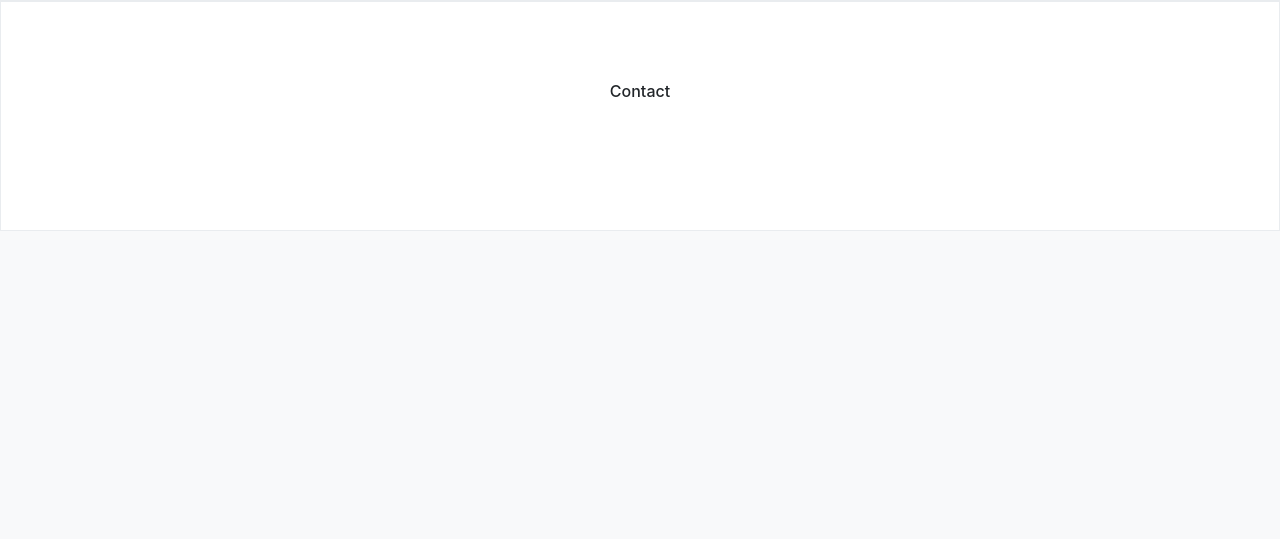
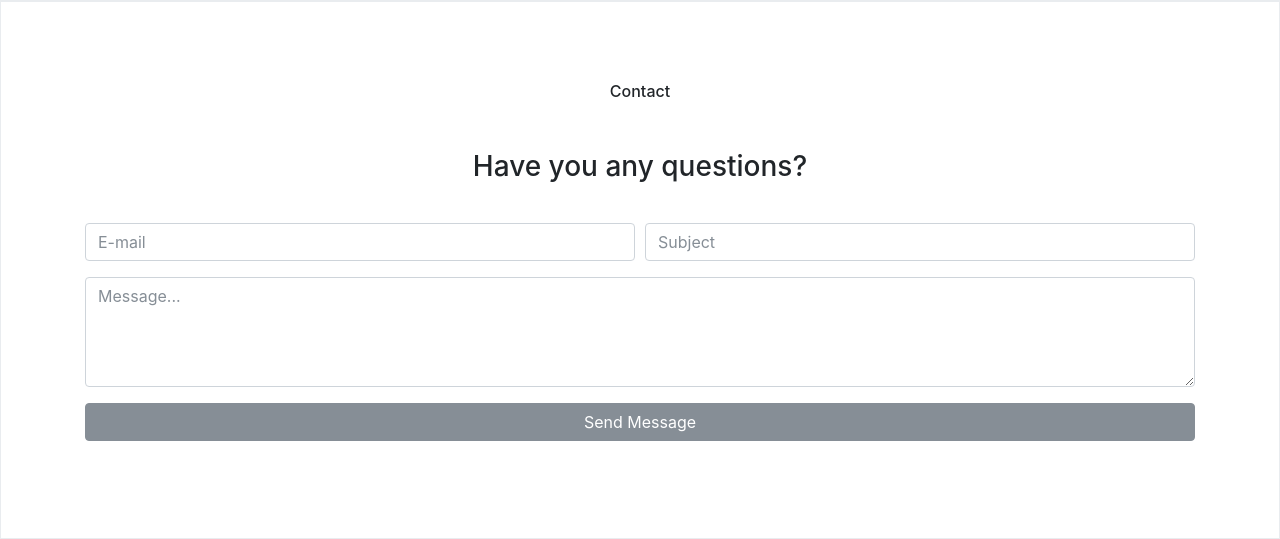
Before and after one commit to Mateusz-Slisz/abme, a Django app: page / in a window 1280 px wide. Shown: the part 1924-2463 px from the top of the page. Before the commit the page ends 2155 px from the top, so only its background shows below. Run offline with Django 3.2, Linux system fonts and the light colour scheme; some libraries are stand-ins or nearby versions.

Commit message:
Contact form

```diff
--- /dev/null
+++ b/main/forms.py
@@ -0,0 +1,7 @@
+from django import forms
+
+
+class ContactForm(forms.Form):
+    subject = forms.CharField(required=True)
+    from_email = forms.EmailField(required=True)
+    message = forms.CharField(widget=forms.Textarea, required=True)
--- a/main/templates/main/home.html
+++ b/main/templates/main/home.html
@@ -119,7 +119,7 @@
           About ABME
         </h3>
         <div class="row">
-          <div class="col-lg-6">
+          <div class="col-lg-6 text-center">
             <img src="http://clipart-library.com/data_images/402906.png" width="400" height="390">
           </div>
           <div class="col-lg-6">
@@ -141,9 +141,39 @@
           <h6 class="text-grey text-center mb-5">
               Contact
           </h6>
-          <div class="row">
-
-          </div>
+          <h3 class="text-grey text-center mb-4">
+              Have you any questions?
+          </h3>
+          <form action="" method="post"  id="contact_form">
+            {% csrf_token %}
+            <div class="form-row">
+              <div class="col-lg-6 col-12 mt-3">
+                <input type="email" name="from_email" class="emailinput form-control" required id="id_from_email" placeholder="E-mail"/>
+              </div>
+              <div class="col-lg-6 col-12 mt-3">
+                <input type="text" name="subject" class="textinput textInput form-control" required id="id_subject" placeholder="Subject"/>
+              </div>
+            </div>
+            <div class="form-row mt-3">
+              <div class="col-lg-12">
+                <textarea name="message" rows="4" class="textarea form-control" required id="id_message" placeholder="Message..."></textarea>
+              </div>
+            </div>
+            <div class="form-row mt-3">
+              <div class="col-lg-12">
+                <input class="btn btn-secondary btn-block" role="button" type="submit" value="Send Message" style="cursor: pointer;"/>
+              </div>
+            </div>
+            <div class="form-row mt-3">
+              <div class="col-lg-12">
+                {% if messages %}
+                  {% for message in messages %}
+                    <p class="alert alert-success">{{ message }}</p>
+                  {% endfor %}
+                {% endif %}
+              </div>
+            </div>
+        </form>
         </div>
       </div>
   </body>
--- a/main/views.py
+++ b/main/views.py
@@ -1,9 +1,28 @@
 from user.models import Profile
-from django.shortcuts import render, get_object_or_404
+from django.shortcuts import render, get_object_or_404,redirect
+from django.http import HttpResponse, HttpResponseRedirect
 from django.contrib.auth.models import User
+from django.core.mail import send_mail, BadHeaderError
+from .forms import ContactForm
+from django.contrib import messages
 
 
 def home(request):
+    if request.method == 'GET':
+        form = ContactForm()
+    else:
+        form = ContactForm(request.POST)
+        if form.is_valid():
+            subject = form.cleaned_data['subject']
+            from_email = form.cleaned_data['from_email']
+            message = form.cleaned_data['message']
+            try:
+                send_mail(subject, message, from_email, ['mat.slisz@yahoo.com'])
+            except BadHeaderError:
+                return HttpResponse('Invalid header found.')
+            messages.success(request, 'Thanks for your reply')
+            return redirect('website_home')
+
     if request.user.is_authenticated():
         return render(request, "main/home.html")
     else:
--- a/website/settings.py
+++ b/website/settings.py
@@ -144,3 +144,5 @@ LOGIN_REDIRECT_URL = 'website_home'
 
 
 CRISPY_TEMPLATE_PACK = 'bootstrap4'
+
+EMAIL_BACKEND = 'django.core.mail.backends.console.EmailBackend'
```
Also changed, not shown: db.sqlite3.
